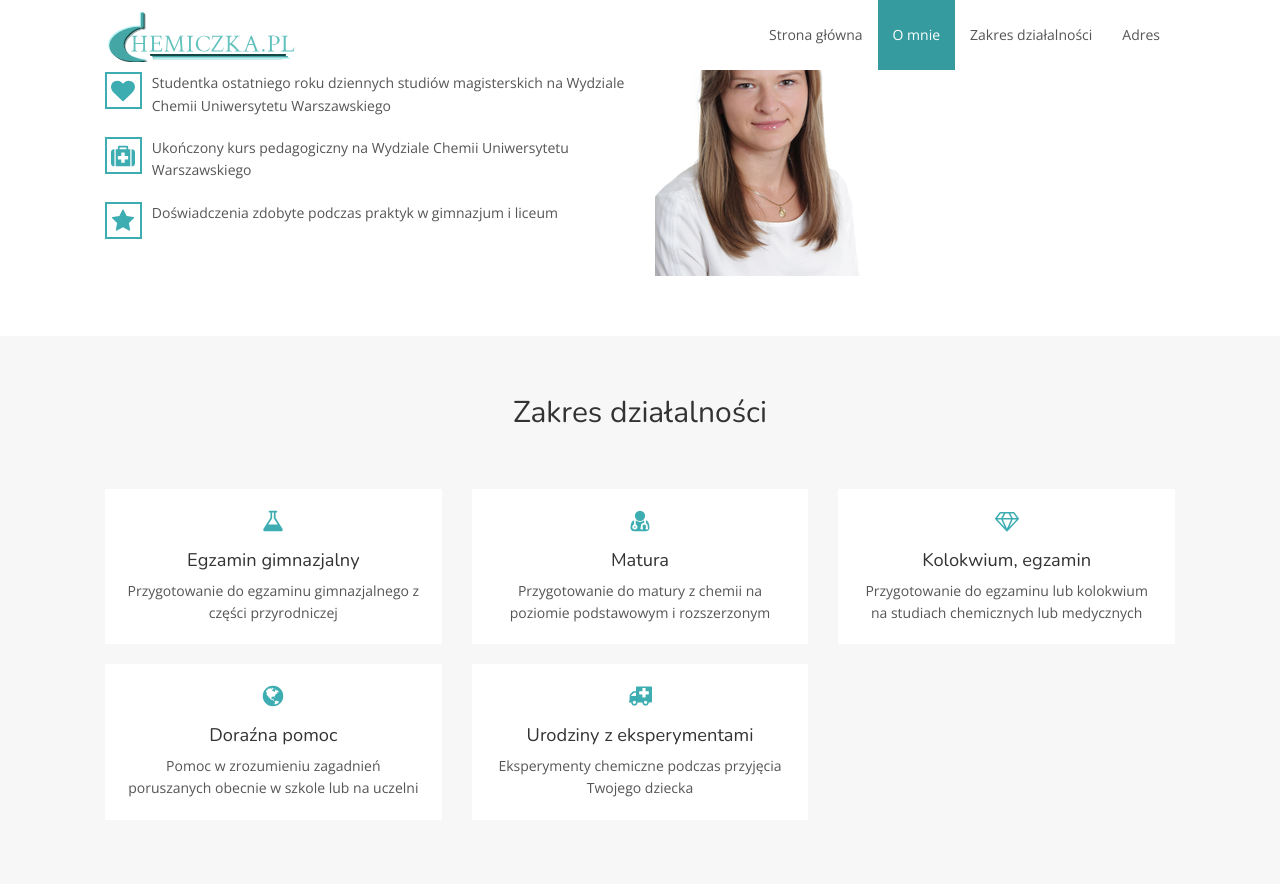
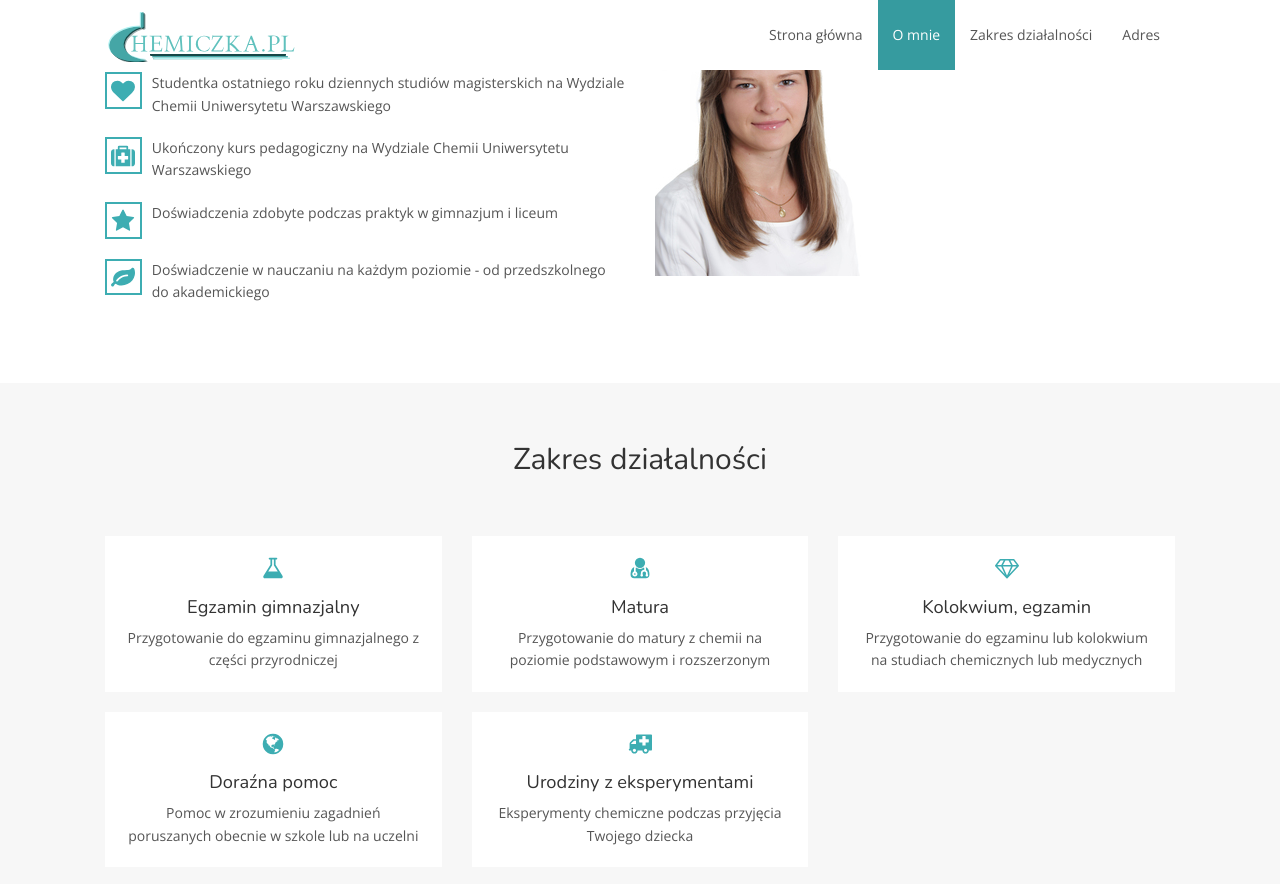
Before and after one commit to chemiczka/chemiczka.github.io, a Jekyll site: the page built from index.html, in a window 1280 px wide and 900 px high, scrolled down 982 px. Shown: the top 884 px of the window. Built offline with Jekyll 4.4.1, drawn with Linux system fonts in a browser that asks for light colours; nearby versions of some CDN libraries.

Commit message:
Experience in teaching added

```diff
--- a/index.html
+++ b/index.html
@@ -125,6 +125,17 @@ layout: default
                         <p>Doświadczenia zdobyte podczas praktyk w gimnazjum i liceum</p>
                     </div>
                 </div>
+
+                <div class="media">
+                    <div class="media-left">
+                        <div class="boxed-icon">
+                            <svg class="icon icon-leaf"><use xlink:href="#icon-leaf"></use></svg>
+                        </div>
+                    </div>
+                    <div class="media-body">
+                        <p>Doświadczenie w nauczaniu na każdym poziomie - od przedszkolnego do akademickiego</p>
+                    </div>
+                </div>
             </div>
             <div class="col-sm-6">
                 <img src="img/about.jpg" alt="...">
```
